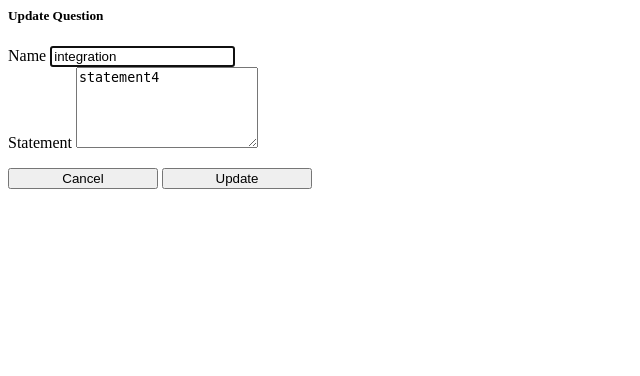
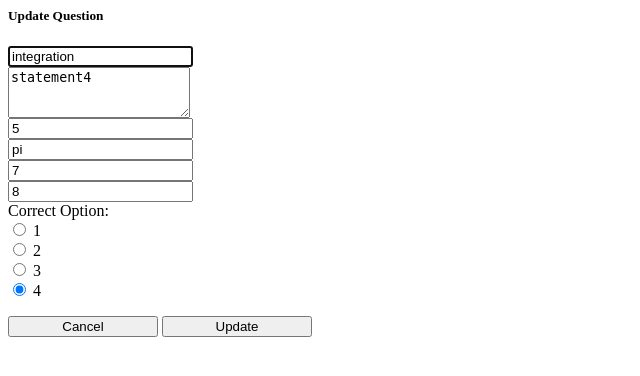
Before and after one commit to 24f1002643/quiz_master-v1, a Flask app: template templates/edit_question.html in a window 1280 px wide. Shown: the top 376 px of the page, without its empty margins (0-640 px from the left). Run offline with Flask 3, Linux system fonts and the light colour scheme; the template is opened without the code that fills it: values that come from a table or form of the project are taken from there, others are empty.

```diff
--- a/app.py
+++ b/app.py
@@ -162,9 +162,7 @@ def admin():
             "chapters": chapter
         })
 
-    return render_template("admin.html", subjects=subject_data,
-                           questions=questions,
-                           chapterwisequestions=chapterwisequestions)
+    return render_template("admin.html", subjects=subject_data)
 
 @app.route("/<username>")
 def user(username):
@@ -218,7 +216,13 @@ def chapter(action, id=None):
         return redirect(url_for("admin"))
     elif action == "delete":
         chapter = Chapter.query.filter_by(id=id).first()
+        chapterwisequestions = Chapterwisequestion.query.filter_by(chapter_id=id).all()
+        quiz = Quiz.query.filter_by(chapter_id=id).all()
         if chapter:
+            for ids in chapterwisequestions:
+                db.session.delete(ids)
+            for ids in quiz:
+                db.session.delete(ids)
             db.session.delete(chapter)
             db.session.commit()
         return redirect(url_for("admin"))
@@ -244,7 +248,13 @@ def question(action, id=None):
         return redirect(url_for("admin"))
     elif action == "update":
         question = Question.query.filter_by(id=id).first()
-        # To be done
+        question.title=request.form.get("title")
+        question.statement=request.form.get("statement")
+        question.option1=request.form.get("option1")
+        question.option2=request.form.get("option2")
+        question.option3=request.form.get("option3")
+        question.option4=request.form.get("option4")
+        question.correct_option=request.form.get("correct_option")
         db.session.commit()
         return redirect(url_for("admin"))
     elif action == "delete":
--- a/templates/add_question.html
+++ b/templates/add_question.html
@@ -6,7 +6,7 @@
                 <h5 class="modal-title text-center" id="modalTitle">New Question</h5>
             </div>
             <div class="modal-body">
-                <form action="/question/add" id="question" method="post">
+                <form action="/question/add" id="question{{ subject.id }}{{ chapter.id }}" method="post">
                     <div class="form-group">
                         <input autofocus type="text" class="form-control" id="title" name="title" autocomplete="off" placeholder="Title" required>
                     </div>
@@ -57,7 +57,7 @@
             </div>
             <div class="modal-footer justify-content-center">
                 <button type="button" class="btn btn-secondary mx-2" data-dismiss="modal" style="width: 150px;">Cancel</button>
-                <button type="submit" class="btn btn-primary mx-2" form="question" style="width: 150px;">Add</button>
+                <button type="submit" class="btn btn-primary mx-2" form="question{{ subject.id }}{{ chapter.id }}" style="width: 150px;">Add</button>
             </div>
         </div>
     </div>
--- a/templates/edit_question.html
+++ b/templates/edit_question.html
@@ -7,12 +7,45 @@
             <div class="modal-body">
                 <form action="/question/update/{{ question.id }}" id="updateQuestion{{ subject.id }}{{ chapter.id }}{{ question.id }}" method="post">
                     <div class="form-group">
-                        <label for="title{{ subject.id }}{{ chapter.id }}{{ question.id }}">Name</label>
-                        <input autofocus type="text" class="form-control" id="title{{ subject.id }}{{ chapter.id }}{{ question.id }}" name="title" value="{{ question.title }}" required>
+                        <input autofocus type="text" class="form-control" id="title" name="title" autocomplete="off" value="{{question.title}}" required>
                     </div>
                     <div class="form-group">
-                        <label for="statement{{ subject.id }}{{ chapter.id }}{{ question.id }}">Statement</label>
-                        <textarea class="form-control" id="statement{{ subject.id }}{{ chapter.id }}{{ question.id }}" name="statement" rows="5">{{ question.statement }}</textarea>
+                        <textarea class="form-control" id="statement" name="statement" rows="3" required>{{question.statement}}</textarea>
+                    </div>
+                    <div class="form-row">
+                        <div class="form-group col-md-6">
+                            <input type="text" class="form-control" id="option1" name="option1" value="{{question.option1}}" required>
+                        </div>
+                        <div class="form-group col-md-6">
+                            <input type="text" class="form-control" id="option2" name="option2" value="{{question.option2}}" required>
+                        </div>
+                    </div>
+                    <div class="form-row">
+                        <div class="form-group col-md-6">
+                            <input type="text" class="form-control" id="option3" name="option3" value="{{question.option3}}" required>
+                        </div>
+                        <div class="form-group col-md-6">
+                            <input type="text" class="form-control" id="option4" name="option4" value="{{question.option4}}" required>
+                        </div>
+                    </div>
+                    <div class="form-group form-check form-check-inline">
+                        <label>Correct Option:</label>
+                    </div>
+                    <div class="form-group form-check form-check-inline">
+                        <input class="form-check-input" type="radio" id="1" name="correct_option" value="1" required {% if question.correct_option == 1 %}checked{%endif%}>
+                        <label class="form-check-label" for="1">1</label>
+                    </div>
+                    <div class="form-group form-check form-check-inline">
+                        <input class="form-check-input" type="radio" id="2" name="correct_option" value="2" required {% if question.correct_option == 2 %}checked{%endif%}>
+                        <label class="form-check-label" for="2">2</label>
+                    </div>
+                    <div class="form-group form-check form-check-inline">
+                        <input class="form-check-input" type="radio" id="3" name="correct_option" value="3" required {% if question.correct_option == 3 %}checked{%endif%}>
+                        <label class="form-check-label" for="3">3</label>
+                    </div>
+                    <div class="form-group form-check form-check-inline">
+                        <input class="form-check-input" type="radio" id="4" name="correct_option" value="4" required {% if question.correct_option == 4 %}checked{%endif%}>
+                        <label class="form-check-label" for="4">4</label>
                     </div>
                     <input type="hidden" name="id{{ question.id }}" value="{{ question.id }}">
                 </form>
```
Also changed, not shown: templates/edit_chapter.html (+4 -4 lines), instance/database.sqlite3.
